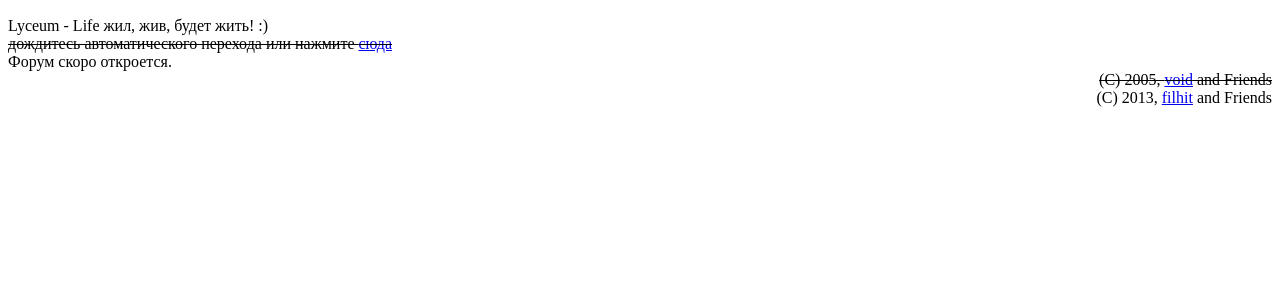
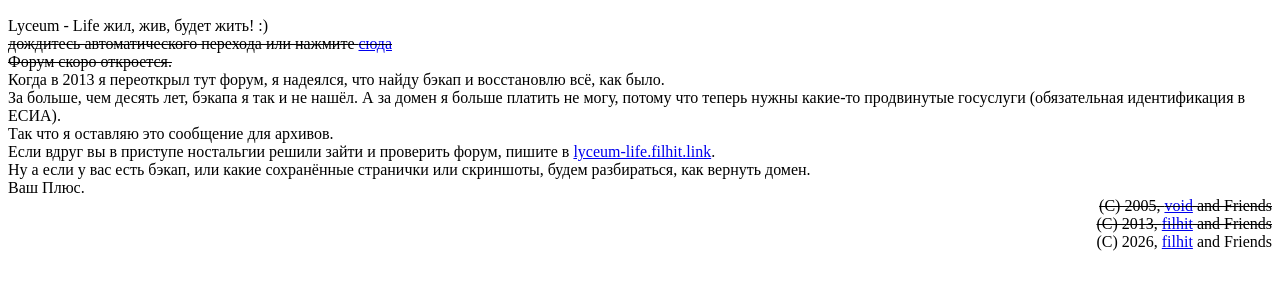
Before and after one commit to filhit/lyceum-life, a plain HTML site: page index.html in a window 1280 px wide. Shown: the part 76-366 px from the top of the page. Drawn offline with Linux system fonts and the light colour scheme.

Commit message:
Update message

```diff
--- a/index.html
+++ b/index.html
@@ -14,10 +14,17 @@
     <br><h2>Lyceum - Life !!! </h2>
 Lyceum - Life жил, жив, будет жить! :)
 <br><span style="text-decoration:line-through"> дождитесь автоматического перехода или нажмите <a href="http://lyceum-life.com.ru/forum" rel="nofollow">сюда</a></span>
-<br> Форум скоро откроется.
+<br><span style="text-decoration:line-through"> Форум скоро откроется.</span>
+<br> Когда в 2013 я переоткрыл тут форум, я надеялся, что найду бэкап и восстановлю всё, как было.
+<br> За больше, чем десять лет, бэкапа я так и не нашёл. А за домен я больше платить не могу, потому что теперь нужны какие-то продвинутые госуслуги (обязательная идентификация в ЕСИА).
+<br> Так что я оставляю это сообщение для архивов.
+<br> Если вдруг вы в приступе ностальгии решили зайти и проверить форум, пишите в <a href="https://lyceum-life.filhit.link">lyceum-life.filhit.link</a>.
+<br> Ну а если у вас есть бэкап, или какие сохранённые странички или скриншоты, будем разбираться, как вернуть домен.
+<br> Ваш Плюс.
 <br>
 <div align="right" style="text-decoration:line-through">(C) 2005, <a href="http://voida.net/">void</a> and Friends</div>
-<div align="right">(C) 2013, <a href="mailto:filhit@gmail.com">filhit</a> and Friends</div>
+<div align="right" style="text-decoration:line-through">(C) 2013, <a href="mailto:filhit@gmail.com">filhit</a> and Friends</div>
+<div align="right">(C) 2026, <a href="mailto:filhit@gmail.com">filhit</a> and Friends</div>
 
 
 
```
